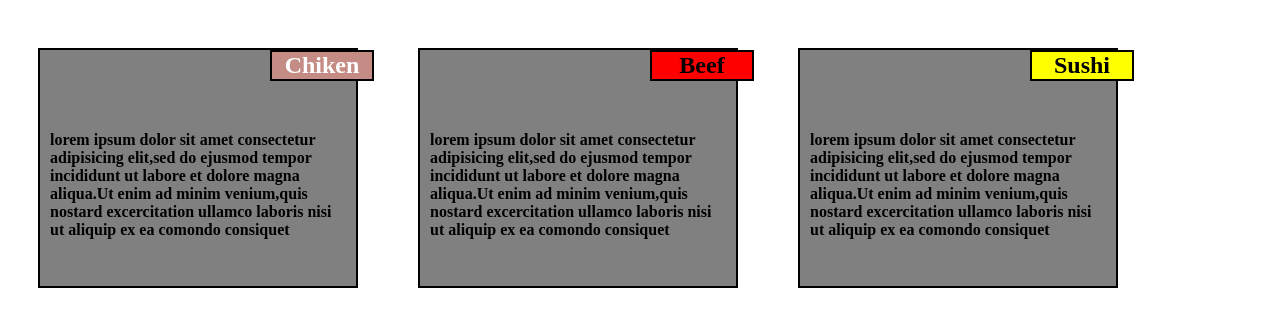
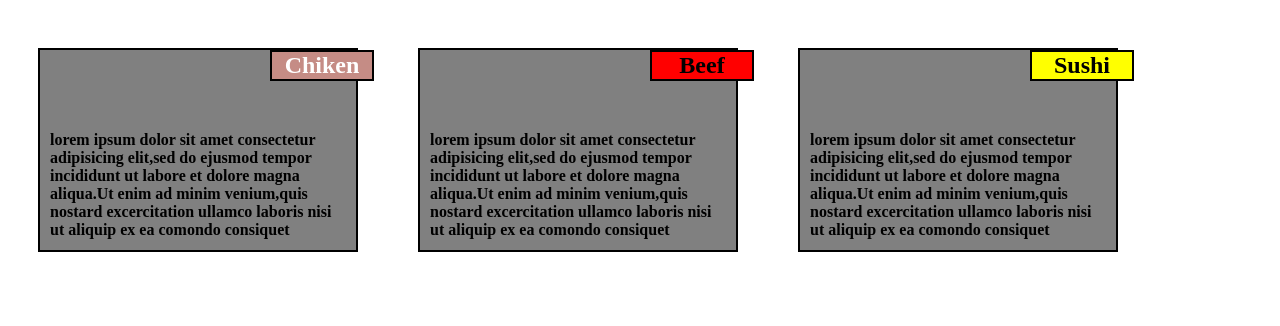
Before and after one commit to mayurbarai/assingment1998, a plain HTML site: page module_1/index.html in a window 1280 px wide. Shown: the part 48-374 px from the top of the page. Drawn offline with Linux system fonts and the light colour scheme.

Commit message:
Update hw.css

```diff
--- a/module_1/hw.css
+++ b/module_1/hw.css
@@ -4,7 +4,7 @@ h1{
 section{
   float:left;
   width:25%;
-  height:30%;
+  height:200px;
   margin:30px;
    background-color:rgb(128,128,128);
   border:2px solid black;
```
